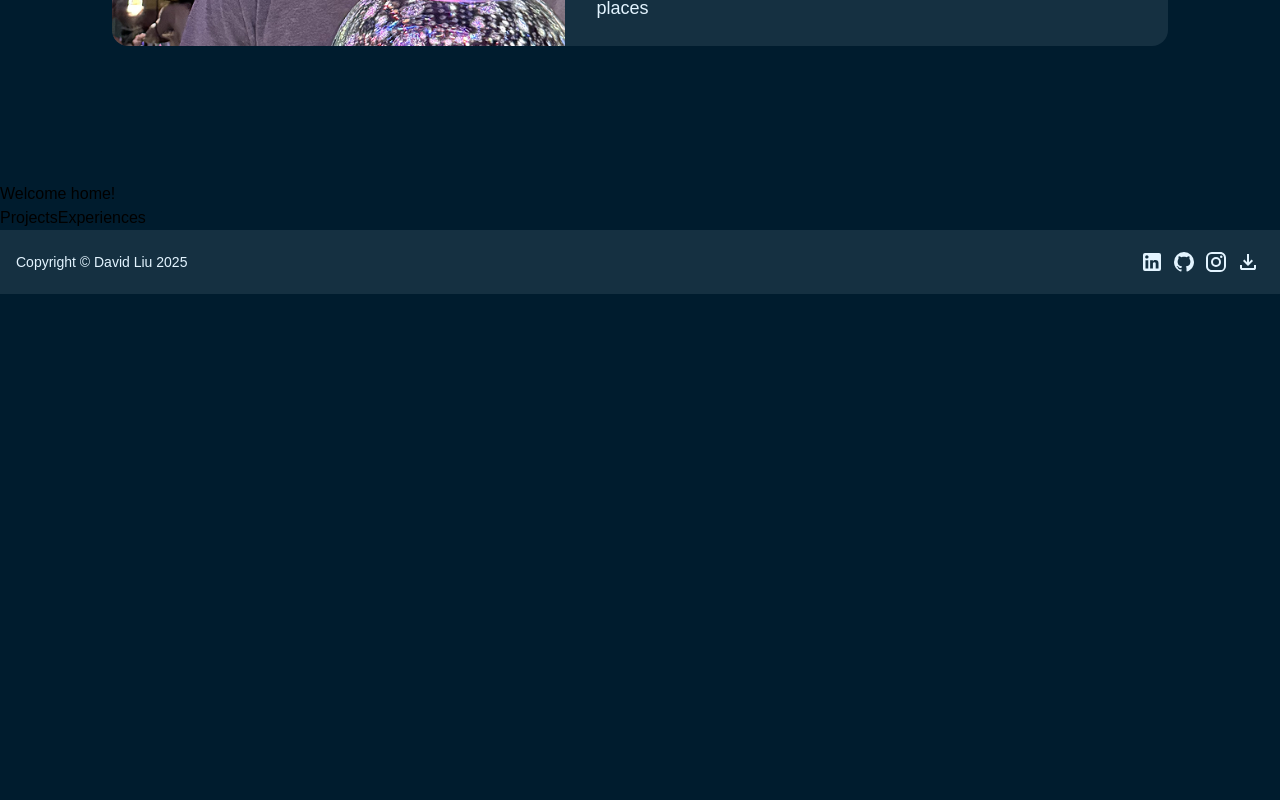
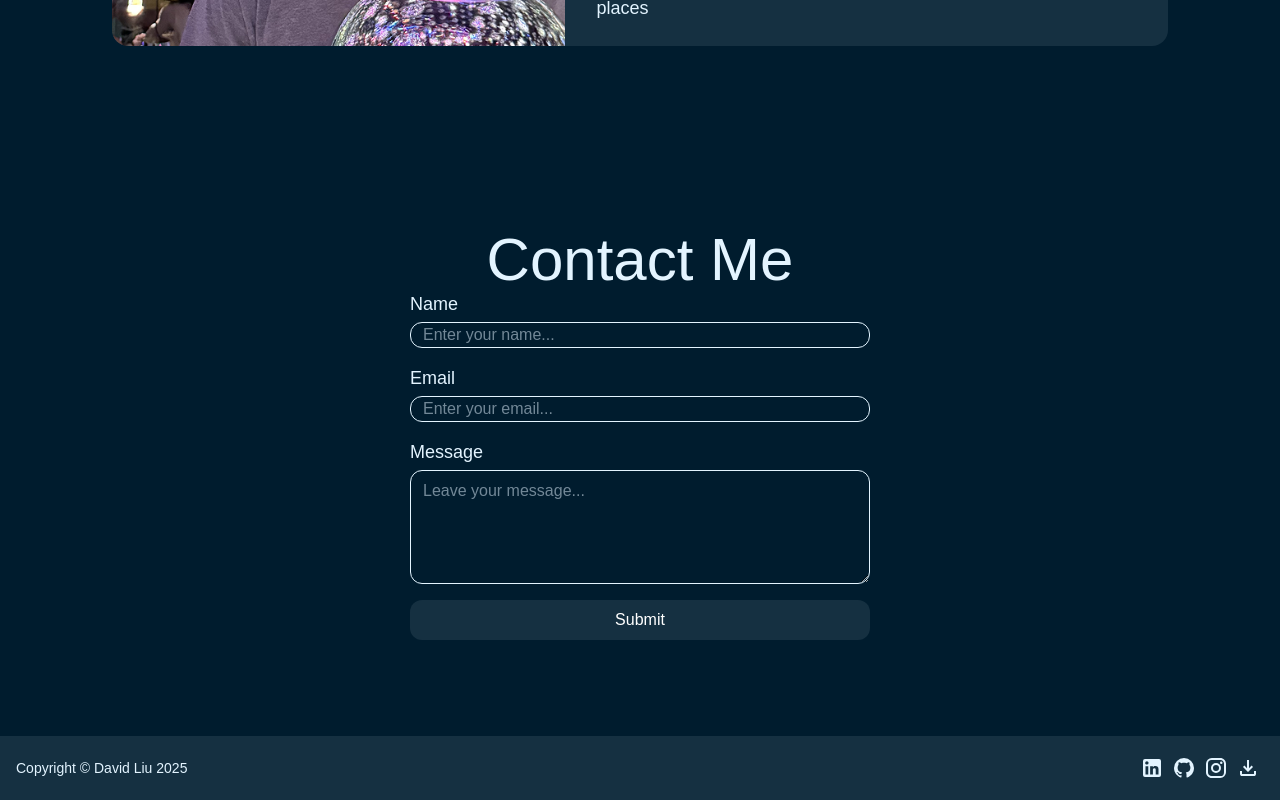
Before and after one commit to Davooood90/Portfolio, a Next.js app: page / in a window 1280 px wide. Shown: the part 2138-2938 px from the top of the page. Before the commit the page ends 2432 px from the top, so only its background shows below. Built offline with nearby package versions, Linux system fonts and the light colour scheme; a web font is replaced by a local one.

Commit message:
Created Contact Me Section

```diff
--- a/src/app/(general)/page.tsx
+++ b/src/app/(general)/page.tsx
@@ -6,10 +6,12 @@ import LandingPage from "../../components/landing";
 import TitlePage from "../../components/title";
 import AboutPage from "../../components/about";
 import Footer from "../../components/footer";
+import ContactPage from "../../components/contact";
 
 export default function Home() {
   const titlePageRef = useRef<HTMLDivElement>(null);
   const welcomeRef = useRef<HTMLHeadingElement>(null);
+  const contactRef = useRef<HTMLHeadingElement>(null);
 
   useEffect(() => {
     const observer = new IntersectionObserver(
@@ -46,9 +48,9 @@ export default function Home() {
       <div ref={welcomeRef} id="about">
         <AboutPage />
       </div>
-      <h1>Welcome home!</h1>
-      <Link href="/projects">Projects</Link>
-      <Link href="/experiences">Experiences</Link>
+      <div ref={contactRef} id="contact">
+        <ContactPage />
+      </div>
       <Footer />
     </>
   );
--- /dev/null
+++ b/src/components/contact.tsx
@@ -0,0 +1,91 @@
+"use client";
+import { useState } from "react";
+
+export default function ContactPage() {
+  const [formData, setFormData] = useState({
+    name: "",
+    email: "",
+    message: "",
+  });
+
+  const handleChange = (
+    e: React.ChangeEvent<HTMLInputElement | HTMLTextAreaElement>
+  ) => {
+    setFormData({ ...formData, [e.target.name]: e.target.value });
+  };
+
+  const handleSubmit = (e: React.FormEvent) => {
+    e.preventDefault();
+    console.log(formData);
+    // Replace with api to backend
+  };
+  return (
+    <form
+      className="flex flex-col mt-12 mb-24 max-w-[1100px] px-80 text-lightblue text-center m-auto"
+      autoComplete="off"
+    >
+      <h2 className="text-6xl">Contact Me</h2>
+
+      <div>
+        <label htmlFor="name" className="block text-lg font-medium text-left">
+          Name
+        </label>
+        <input
+          type="text"
+          id="name"
+          name="name"
+          required
+          placeholder="Enter your name..."
+          value={formData.name}
+          onChange={handleChange}
+          className="mt-1 block w-full rounded-xl border-lightblue border-1 focus:midblue focus:midblue pl-3 pr-3"
+        />
+      </div>
+
+      <div>
+        <label
+          htmlFor="name"
+          className="block text-lg font-medium text-left mt-4"
+        >
+          Email
+        </label>
+        <input
+          type="email"
+          id="email"
+          name="email"
+          required
+          placeholder="Enter your email..."
+          value={formData.email}
+          onChange={handleChange}
+          className="mt-1 block w-full rounded-xl border-lightblue border-1 focus:midblue focus:midblue pl-3 pr-3"
+        />
+      </div>
+
+      <div>
+        <label
+          htmlFor="name"
+          className="block text-lg font-medium text-left mt-4"
+        >
+          Message
+        </label>
+        <textarea
+          id="message"
+          name="message"
+          rows={4}
+          required
+          placeholder="Leave your message..."
+          value={formData.message}
+          onChange={handleChange}
+          className="mt-1 block w-full rounded-xl border-lightblue border-1 focus:midblue focus:midblue px-3 py-2"
+        />
+      </div>
+
+      <button
+        type="submit"
+        className="w-full mt-4 bg-midblue text-white py-2 px-4 rounded-xl hover:opacity-[70%] transition-colors cursor-pointer"
+      >
+        Submit
+      </button>
+    </form>
+  );
+}
```
